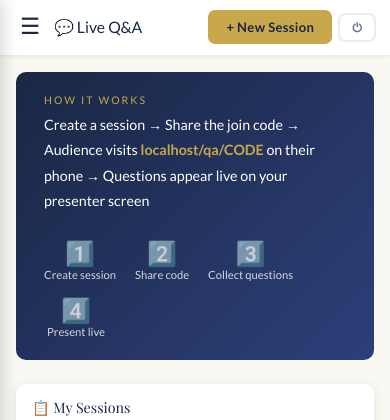
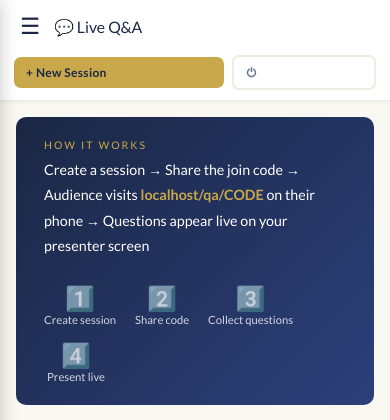
Before and after one commit to hifyty/championsconnect, a Flask app: page /qa in a window 390 px wide. Shown: the top 420 px of the page. Run offline with Flask 3, Linux system fonts and the light colour scheme; the visitor is signed in with stand-in values (Sample User, id 1); data that the repository does not hold is empty; parts of the project's set-up code (start-up, migrations or seed data) failed here and were passed over; some libraries are stand-ins or nearby versions.

Commit message:
Fix mobile header: stack title above actions, wrap buttons instead of scroll-clip

```diff
--- a/static/css/style.css
+++ b/static/css/style.css
@@ -882,29 +882,31 @@ textarea { min-height: 100px; resize: vertical; }
   .card-body > table { display: block; overflow-x: auto; -webkit-overflow-scrolling: touch; }
 
   /* Topbar */
-  .topbar { padding: 12px 16px; }
+  .topbar {
+    padding: 12px 16px;
+    flex-direction: column;
+    align-items: stretch;
+    gap: 10px;
+  }
   .topbar-date { display: none; }
 
   /* Modals full width */
   .modal { width: 95%; max-height: 85vh; }
 
-  /* Topbar actions -- on a narrow screen there often isn't room for every
-     action button on one line even wrapped two-per-row (confirmed: with 4+
-     buttons, wrapped pairs still overflow past 375px). Instead keep them on
-     one row and let that row scroll horizontally, like a toolbar -- this
-     keeps the header a fixed, compact height instead of growing tall with
-     stacked buttons, and the buttons themselves never get clipped. */
   .topbar > div:last-child {
-    flex-wrap: nowrap;
-    overflow-x: auto;
-    -webkit-overflow-scrolling: touch;
-    scrollbar-width: none;
-    gap: 6px;
-    max-width: 65vw;
+    flex-wrap: wrap;
+    gap: 8px;
+    max-width: none;
+    width: 100%;
   }
-  .topbar > div:last-child::-webkit-scrollbar { display: none; }
   .topbar > div:last-child .btn,
-  .topbar > div:last-child a.btn { flex-shrink: 0; }
+  .topbar > div:last-child a.btn {
+    flex: 1 1 auto;
+    font-size: 0.8rem;
+    padding: 8px 12px;
+    text-align: center;
+    white-space: nowrap;
+  }
 }
 
 /* ── PHONE (480px) ── */
```
